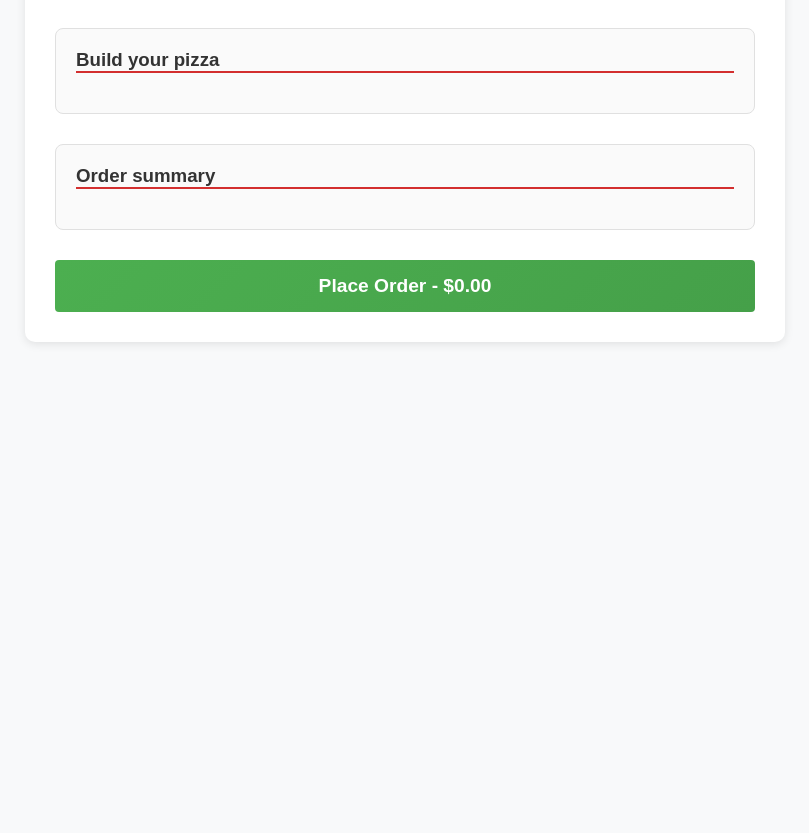
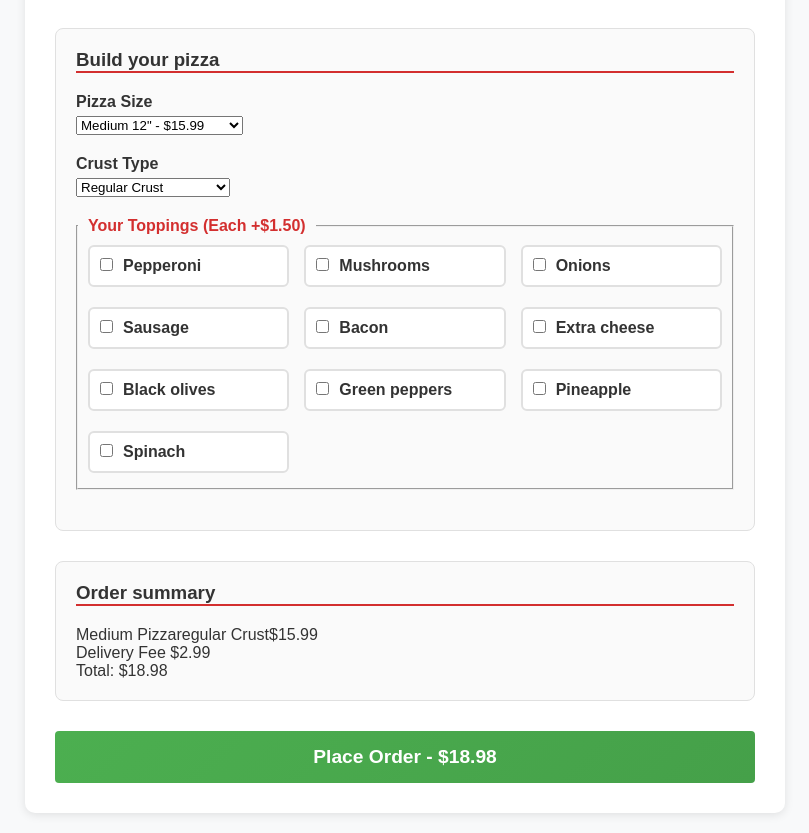
Before and after one commit to singhpreet86/react-essentials-assignment, a React (Create React App) app: page / in a window 1280 px wide. Shown: the part 831-1664 px from the top of the page, without its empty margins (235-1044 px from the left). Before the commit the page ends 1193 px from the top, so only its background shows below. Built offline with nearby package versions, Linux system fonts and the light colour scheme.

Commit message:
Update App.js

```diff
--- a/src/App.js
+++ b/src/App.js
@@ -31,6 +31,46 @@ function App() {
     isSubmitting: false,
     showOrderSummary: false,
   });
+
+  //Price calculation
+  const calculateTotalPrice = () => {
+    let total=0;
+
+    //base price by size
+    const sizePrices = {
+      small: 12.99,
+      medium: 15.99,
+      large: 18.99,
+      xlarge: 21.99
+    };
+
+    //add base prizza price
+
+    total += sizePrices[pizzaOrder.size];
+
+    //Add crust price
+    const crustPrices = {
+      thin: 1.00,
+      thick: 2.00,
+      stuffed: 3.00,
+      regular: 0
+    };
+
+    total += crustPrices[pizzaOrder.crust];
+
+    //Add toppings price (1.50 each)
+    total += pizzaOrder.toppings.length * 1.50;
+
+
+    // Add delivery fee if applicable
+    if (customerInfo.isDelivery) {
+      total += 2.99;
+    }
+
+    return total.toFixed(2);
+  }
+
+
 
   const handleSubmit = (e) => {
     e.preventDefault();
@@ -133,7 +173,6 @@ function App() {
             </fieldset>
 
 
-
           </div>
 
 
@@ -142,13 +181,130 @@ function App() {
 
           <section className="pizzza-customization">
             <h3>Build your pizza</h3>
+
+            <div className='form-group'>
+              <label htmlFor="pizza-size"> Pizza Size </label>
+              <select
+                id="pizza-size"
+                name="pizza-size"
+                value={pizzaOrder.size}
+                onChange={(e) => setPizzaOrder({...pizzaOrder, size: e.target.value})}
+              >
+                <option value="small"> Small  10" - $12.99 </option>
+                <option value="medium"> Medium  12" - $15.99 </option>
+                <option value="large"> Large  14" - $18.99 </option>
+                <option value="elarge"> Extra Large  16" - $21.99 </option>
+              </select>
+            </div>
+
+            <div className='form-group'>
+              <label htmlFor="-pizza-crust"> Crust Type </label>
+              <select
+                id="pizza-crust"
+                name="crust"
+                value={pizzaOrder.crust}
+                onChange={(e) => setPizzaOrder({...pizzaOrder, crust: e.target.value})}
+              >
+                <option value="regular"> Regular Crust </option>
+                <option value="thin"> Thin Crust (+$1.00) </option>
+                <option value="thick"> Thick Crust (+$2.00)</option>
+                <option value="stuffed"> Stuffed Crust (+$3.00) </option>
+              </select>
+            </div>
+
+
+            <div className='form-group'>
+              <fieldset>
+                <legend> Your Toppings  (Each +$1.50) </legend>
+
+                <div className='toppings-grid'>
+                  {
+                    ['pepperoni', 'mushrooms', 'onions', 'sausage', 'bacon', 'extra cheese', 'black olives', 'green peppers',
+                      'pineapple', 'spinach'].map((topping) => (
+                      <label key={topping} className="topping-option">
+                        <input
+                          type="checkbox"
+                          name="toppings"
+                          value={topping}
+                          checked={pizzaOrder.toppings.includes(topping)}
+                          onChange={(e) => {
+                            if (e.target.checked) {
+                              setPizzaOrder({...pizzaOrder, toppings: [...pizzaOrder.toppings, topping]});
+                            } else {
+                              setPizzaOrder({...pizzaOrder, toppings: pizzaOrder.toppings.filter(t => t !== topping)});
+                            }
+                          }}
+                        />
+                        {topping.charAt(0).toUpperCase() + topping.slice(1)}
+                      </label>
+                    ))
+                  }
+                </div>
+              </fieldset>
+            </div>
+
         </section>
 
         <section className="order-summary">
           <h3>Order summary</h3>
+
+          <div className='summary-item'>
+            <span className='item-name'>
+              {pizzaOrder.size.charAt(0).toUpperCase() + pizzaOrder.size.slice(1)} Pizza
+              {pizzaOrder.crust} Crust
+            </span>
+            <span className='item-price'>
+              ${(() => {
+                const sizePrices = {small: 12.99, medium: 15.99, large: 18.99, xlarge: 21.99};
+                const crustPrices = {regular: 0, thin: 1.00, thick: 2.00, stuffed: 3.00};
+                return (sizePrices[pizzaOrder.size] + crustPrices[pizzaOrder.crust]).toFixed(2);
+              })()}
+            </span>
+
+           { pizzaOrder.toppings.length > 0 && (
+            <div className='summary-item'>
+              <span className='item-name'> Toppings: {pizzaOrder.toppings.join(', ')} </span>
+              <span className='item-price'>
+                ${ (pizzaOrder.toppings.length * 1.50).toFixed(2) }
+              </span>
+            </div>
+           )}
+
+           { customerInfo.isDelivery && (
+            <div className='summary-item'>
+              <span className='item-name'> Delivery Fee </span>
+              <span className='item-price'> $2.99 </span>
+            </div>
+           )}
+
+
+           <div className='summary-total'>
+              <span className='total-label'> Total: </span>
+              <span className='total-price'> ${calculateTotalPrice()} </span>
+
+          </div>
+          </div>
+
+          {customerInfo.name && (
+            <div className='customer-detailed'>
+
+              <p> <strong>Customer:</strong>{customerInfo.name}</p>
+              {customerInfo.phone && <p> <strong>Phone:</strong> {customerInfo.phone} </p>}
+              {customerInfo.isDelivery && customerInfo.address ? (
+                <p> <strong>Delivery to:</strong> {customerInfo.address || "Address Needed"} </p>
+              ): (
+              <p> <strong> Pickup</strong> at marios pizza (Est. 20-30 mins) </p>
+
+              )}
+
+            </div>
+          )}
+
+
+
         </section>
 
-        <button type='submit'> Place Order - $0.00 </button>
+        <button type='submit' className='submit-btn'> Place Order - ${calculateTotalPrice()} </button>
 
 
       </form>
```
